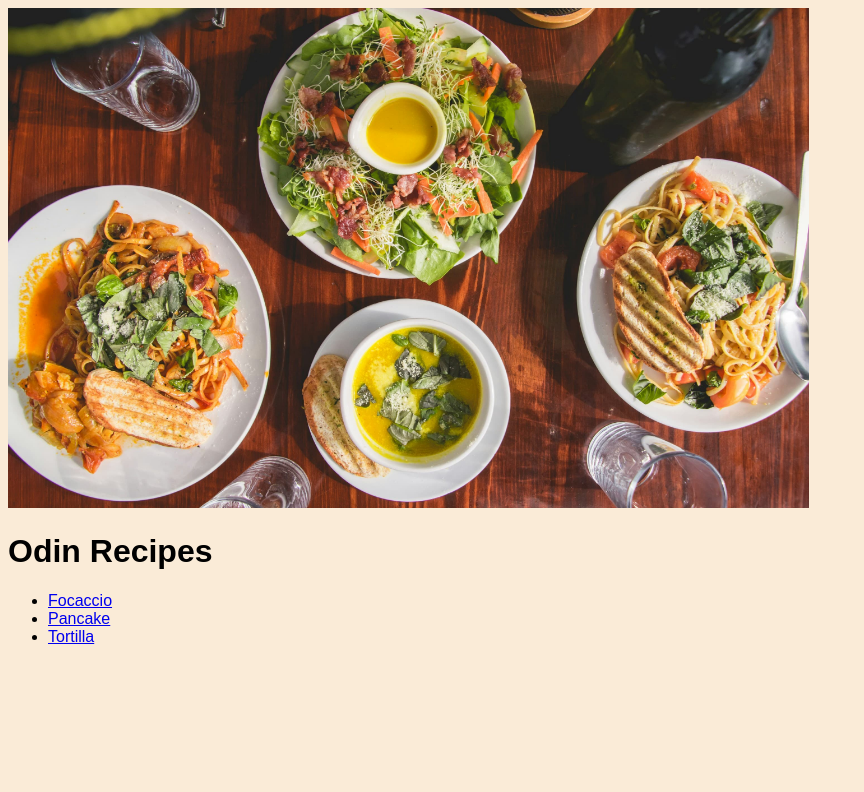
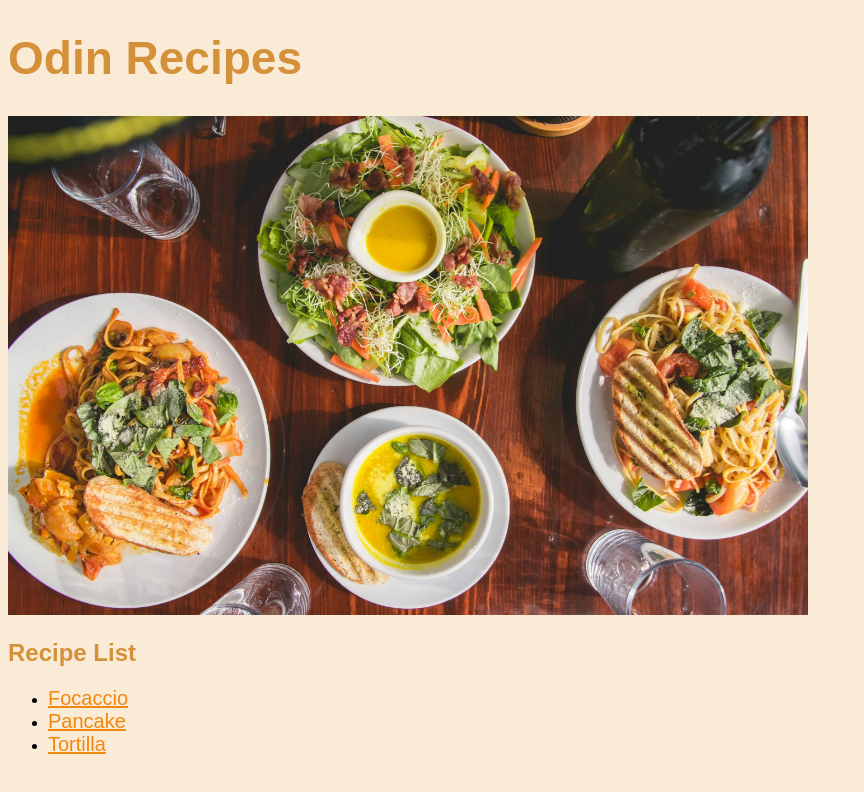
Before and after one commit to DaInCi670/odin-recipes, a plain HTML site: page index.html in a window 1280 px wide. Shown: the whole page, without its empty margins (0-864 px from the left). Drawn offline with Linux system fonts and the light colour scheme.

Commit message:
edit class names

```diff
--- a/index.html
+++ b/index.html
@@ -7,19 +7,31 @@
   </head>
   <body>
     <div>
-      <img src="odin-recipes.jpg" alt="Odin Recipes" height="500px" />
-      <h1>Odin Recipes</h1>
+      <h1 class="odin-header">Odin Recipes</h1>
+      <img class="odin-imgs" src="odin-recipes.jpg" alt="Odin Recipes" />
+      <h2 class="odin-recipe-list" >Recipe List</h2>
       <ul>
         <li>
-          <a href="recipes/focaccia.html" link="noopener noreferrer"
+          <a
+            class="odin-recipe"
+            href="recipes/focaccia.html"
+            link="noopener noreferrer"
             >Focaccio</a
           >
         </li>
         <li>
-          <a href="recipes/pancake.html" link="noopener noreferrer">Pancake</a>
+          <a
+            class="odin-recipe"
+            href="recipes/pancake.html"
+            link="noopener noreferrer"
+            >Pancake</a
+          >
         </li>
         <li>
-          <a href="recipes/tortilla.html" link="noopener noreferrer"
+          <a
+            class="odin-recipe"
+            href="recipes/tortilla.html"
+            link="noopener noreferrer"
             >Tortilla</a
           >
         </li>
```
